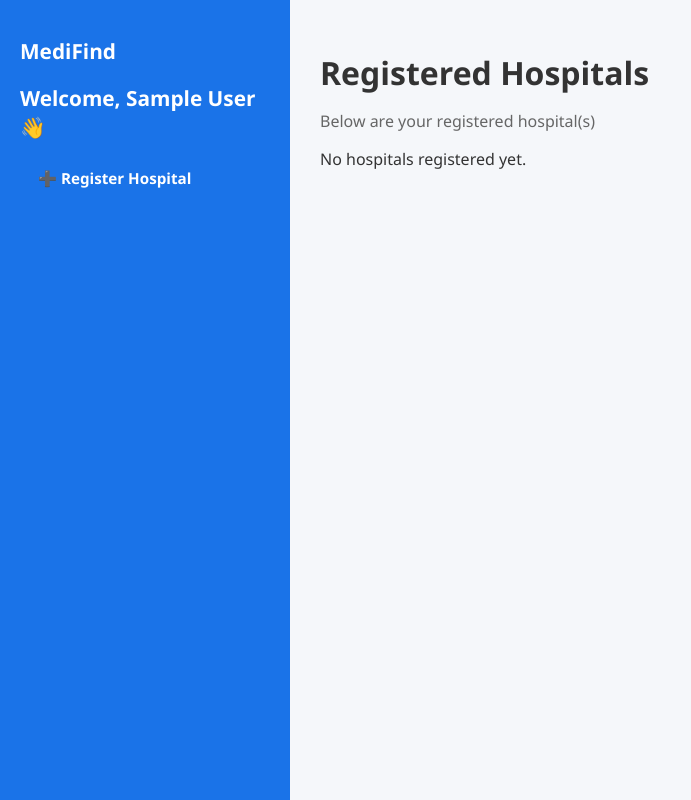
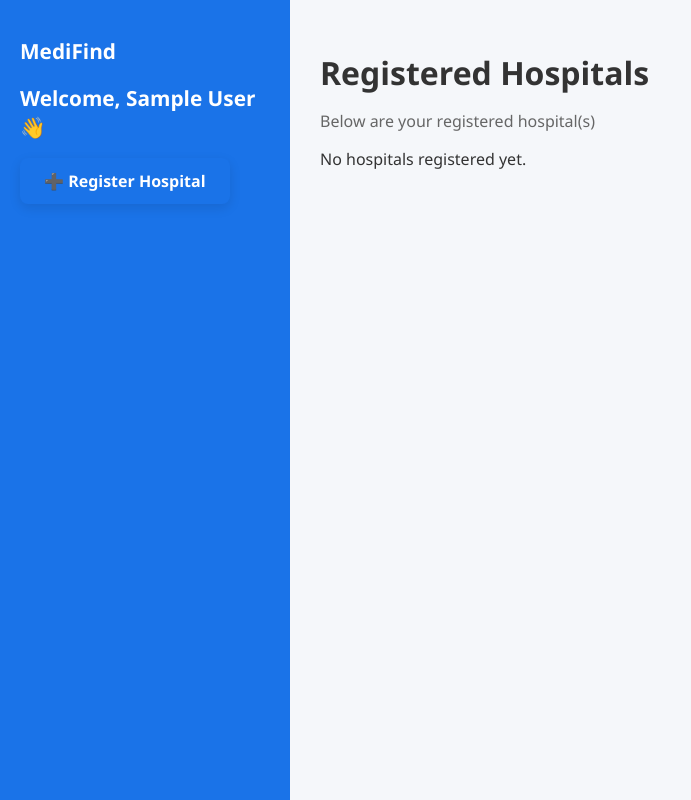
Before and after one commit to jafaralibin865/Medifind, a Flask app: page /dashboard in a window 1280 px wide. Shown: the whole page, without its empty margins (0-691 px from the left). Run offline with Flask 3, Linux system fonts and the light colour scheme; the visitor is signed in with stand-in values (Sample User, id 1); tables that the repository leaves empty hold one stand-in row (values such as "Sample post").

```diff
--- a/static/dashboard.css
+++ b/static/dashboard.css
@@ -40,18 +40,18 @@ body {
 
 .sidebar ul li a,
 .sidebar ul li button {
-    display: inline-block;
-  padding: 10px 18px;
-  background-color: darkred;
+   display: inline-block;
+  padding: 12px 24px;               /* Bigger size */
+  background-color: #1a73e8;        /* Professional blue */
   color: #fff;
   border: none;
-  border-radius: 6px;
-  font-weight: bold;
-  font-size: 0.95rem;
+  border-radius: 8px;
+  font-weight: 600;
+  font-size: 1rem;                  /* Slightly larger text */
   text-decoration: none;
   cursor: pointer;
-  transition: background-color 0.3s ease;
-  background: transparent;
+  transition: background-color 0.3s ease, transform 0.2s ease;
+  box-shadow: 0 4px 12px rgba(0, 0, 0, 0.1);
 }
 
 .sidebar ul li a:hover,
```
